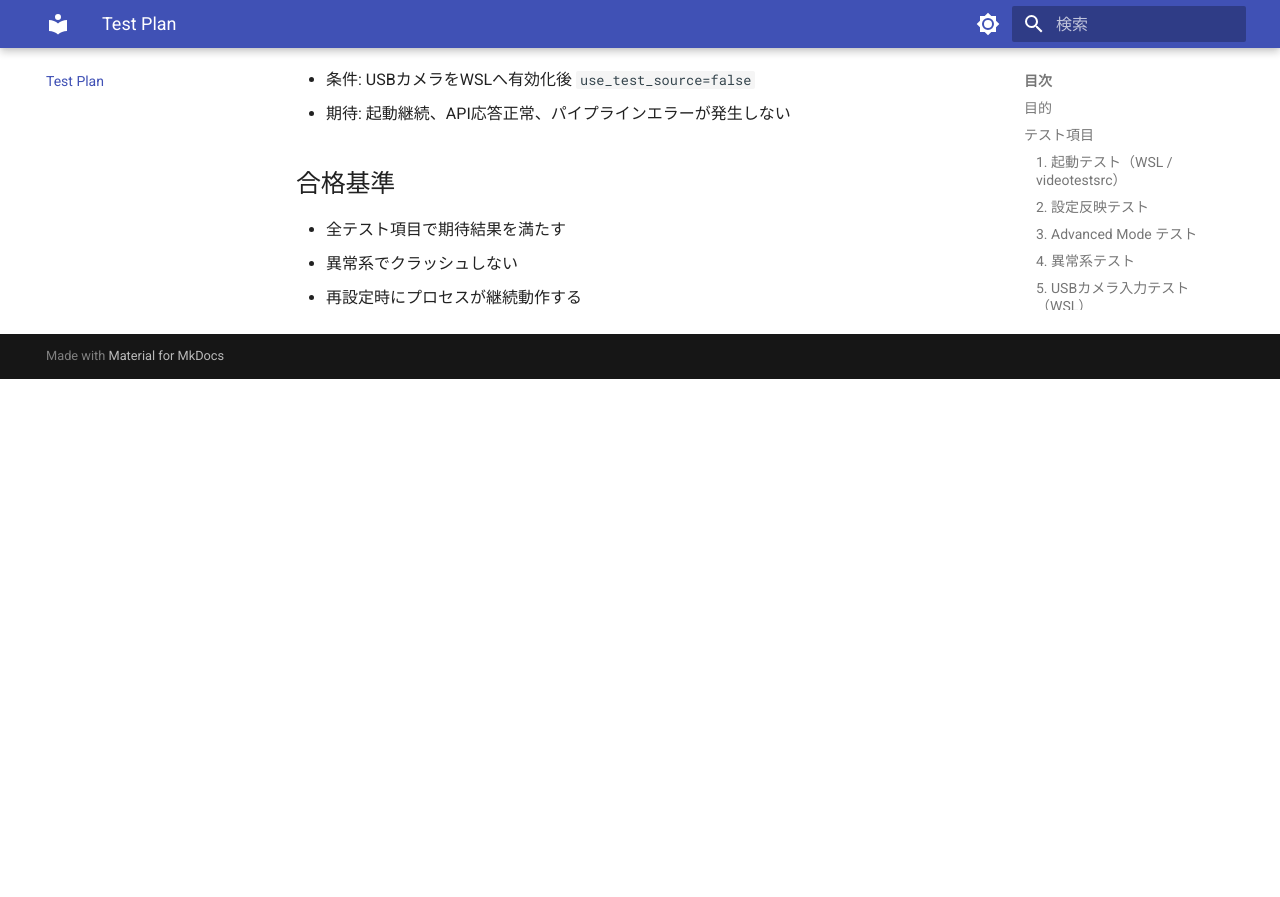
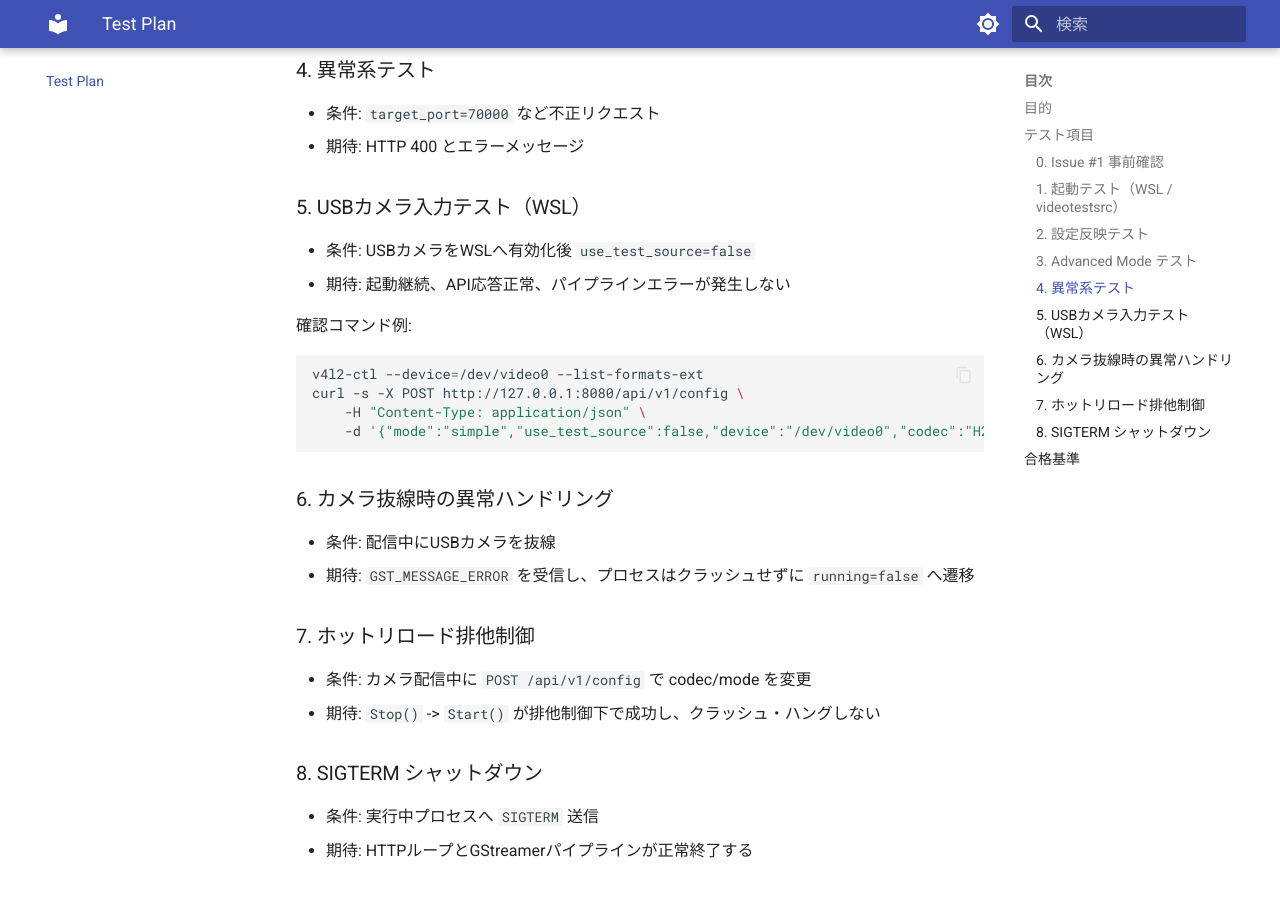
Before and after one commit to tinayla696/edgeplant-video-streamer-cpp, an MkDocs documentation site: the page built from docs/testing.md, in a window 1280 px wide and 900 px high, scrolled down 990 px. Shown: the top 897 px of the window. Built offline with MkDocs 1.6.1 and Material for MkDocs 9.7.7, drawn with Linux system fonts in a browser that asks for light colours; before the commit the page ends 1369 px from its top, so only the background shows below that; some of the changed text lies outside the part shown.

Commit message:
chore: address issue #1 with camera, docker, and ci updates

````diff
--- a/docs/implementation_log.md
+++ b/docs/implementation_log.md
@@ -19,6 +19,24 @@
   - 状態表示、設定反映、モード切替（簡易/高度）
   - HLSプレビュー導線とコマンドコピー
   - 高度設定時の注意表示、Codec/Port ヒント表示
+
+## Issue #1 対応状況
+
+### 対応済み（リポジトリ反映）
+
+- 実カメラ互換性向上
+  - `v4l2src ! decodebin` を採用し、MJPEG/Raw系カメラのネゴシエーションを強化
+- マルチステージコンテナ定義を追加
+  - `Dockerfile.streamer`（build/runtime分離）
+- マルチアーキテクチャCIを追加
+  - `.github/workflows/ci.yml`
+  - `linux/amd64` と `linux/arm64` を Buildx + QEMU でビルド
+
+### 未完了（実機・物理依存のため手動検証が必要）
+
+- 実カメラ接続時の全フォーマットでの動作保証
+- 抜線時の現場条件での回復・運用確認
+- Jetson実機上での長時間安定稼働確認
 
 ## 主要な改善内容
 
--- a/docs/testing.md
+++ b/docs/testing.md
@@ -7,6 +7,12 @@
 - 実機デプロイ前にAPI/再起動/安定性を確認する
 
 ## テスト項目
+
+### 0. Issue #1 事前確認
+
+- `Dockerfile.streamer` が存在すること
+- `.github/workflows/ci.yml` が存在すること
+- CIで `cmake-build` と `docker-multiarch-build` が実行されること
 
 ### 1. 起動テスト（WSL / videotestsrc）
 
@@ -33,6 +39,30 @@
 - 条件: USBカメラをWSLへ有効化後 `use_test_source=false`
 - 期待: 起動継続、API応答正常、パイプラインエラーが発生しない
 
+確認コマンド例:
+
+```bash
+v4l2-ctl --device=/dev/video0 --list-formats-ext
+curl -s -X POST http://127.0.0.1:8080/api/v1/config \
+	-H "Content-Type: application/json" \
+	-d '{"mode":"simple","use_test_source":false,"device":"/dev/video0","codec":"H264","target_ip":"127.0.0.1","target_port":5004}'
+```
+
+### 6. カメラ抜線時の異常ハンドリング
+
+- 条件: 配信中にUSBカメラを抜線
+- 期待: `GST_MESSAGE_ERROR` を受信し、プロセスはクラッシュせずに `running=false` へ遷移
+
+### 7. ホットリロード排他制御
+
+- 条件: カメラ配信中に `POST /api/v1/config` で codec/mode を変更
+- 期待: `Stop()` -> `Start()` が排他制御下で成功し、クラッシュ・ハングしない
+
+### 8. SIGTERM シャットダウン
+
+- 条件: 実行中プロセスへ `SIGTERM` 送信
+- 期待: HTTPループとGStreamerパイプラインが正常終了する
+
 ## 合格基準
 
 - 全テスト項目で期待結果を満たす
````
Also changed, not shown: 3 other files.
